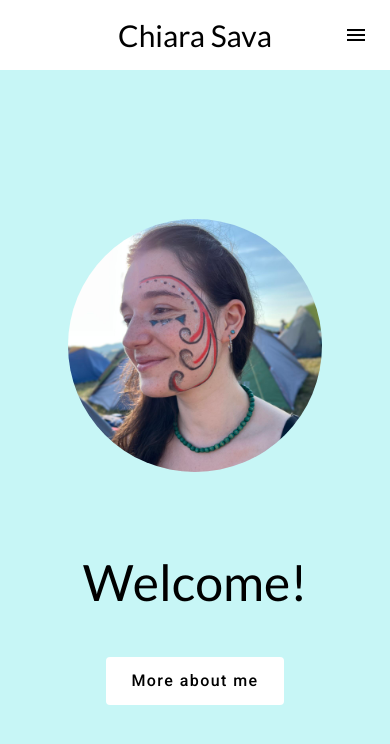
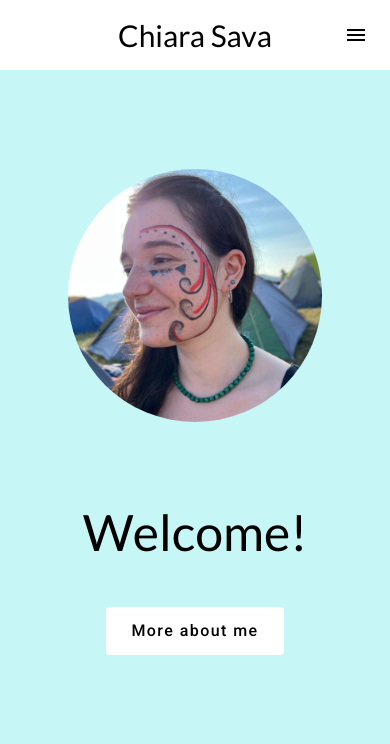
Before and after one commit to ctrlVnt/ctrlvnt.github.io, an Angular app: page / in a window 390 px wide. Shown: the top 744 px of the page. Built offline with nearby package versions, Linux system fonts and the light colour scheme; a web font is replaced by a local one.

Commit message:
changed position for smartphone

```diff
--- a/src/app/pages/home/home.css
+++ b/src/app/pages/home/home.css
@@ -240,19 +240,6 @@ mat-drawer {
     align-items: center;
 }
 
-.overlay{
-    position: absolute;
-    top: 0;
-    right: 0;
-    bottom: 0;
-    left: 0;
-    background-color: #FCFF5E;
-    z-index: 1;
-    width: 100%;
-    height: 100vh;
-    vertical-align: middle;
-}
-
 .black-color{
     color: #000;
 }
@@ -449,7 +436,12 @@ app-contactform{
 
 @media screen and (max-width: 768px) {
 
-    section{
+    .div-header{
+        top: -50px;
+    }
+
+    mat-drawer-container{
+        background-color: #C7F6F6;
     }
 
     .about-me-text{
--- a/src/app/pages/home/home.html
+++ b/src/app/pages/home/home.html
@@ -19,7 +19,6 @@
                 </div>
             </mat-drawer>
 
-            <div class="overlay"></div>
             <div class="div-header">
                 <div class="full-screen-header">
                     <div class="container">
@@ -30,7 +29,6 @@
                     <img class="profile-img fade-in" src="../assets/img/profile.jpg" alt="Immagine di profilp">
                 </div>
                 <h1 class="phone-screen slide-right-in">{{welcome}}</h1>
-                <!--<h2 class="slide-left-in">I'm a Phd math student</h2> -->
                 <button mat-flat-button class="about-me-button slide-up-in" (click)="drawer.open()">
                     More about me
                 </button>
```
